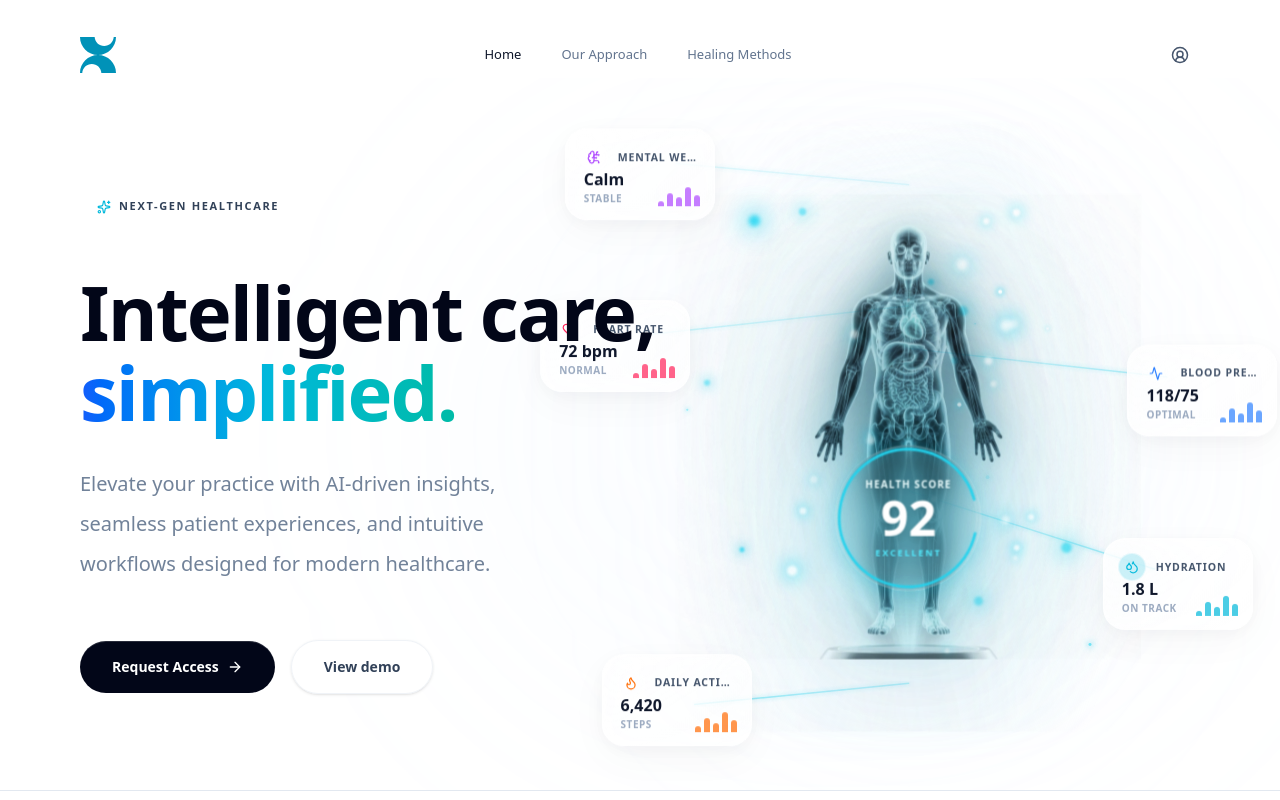
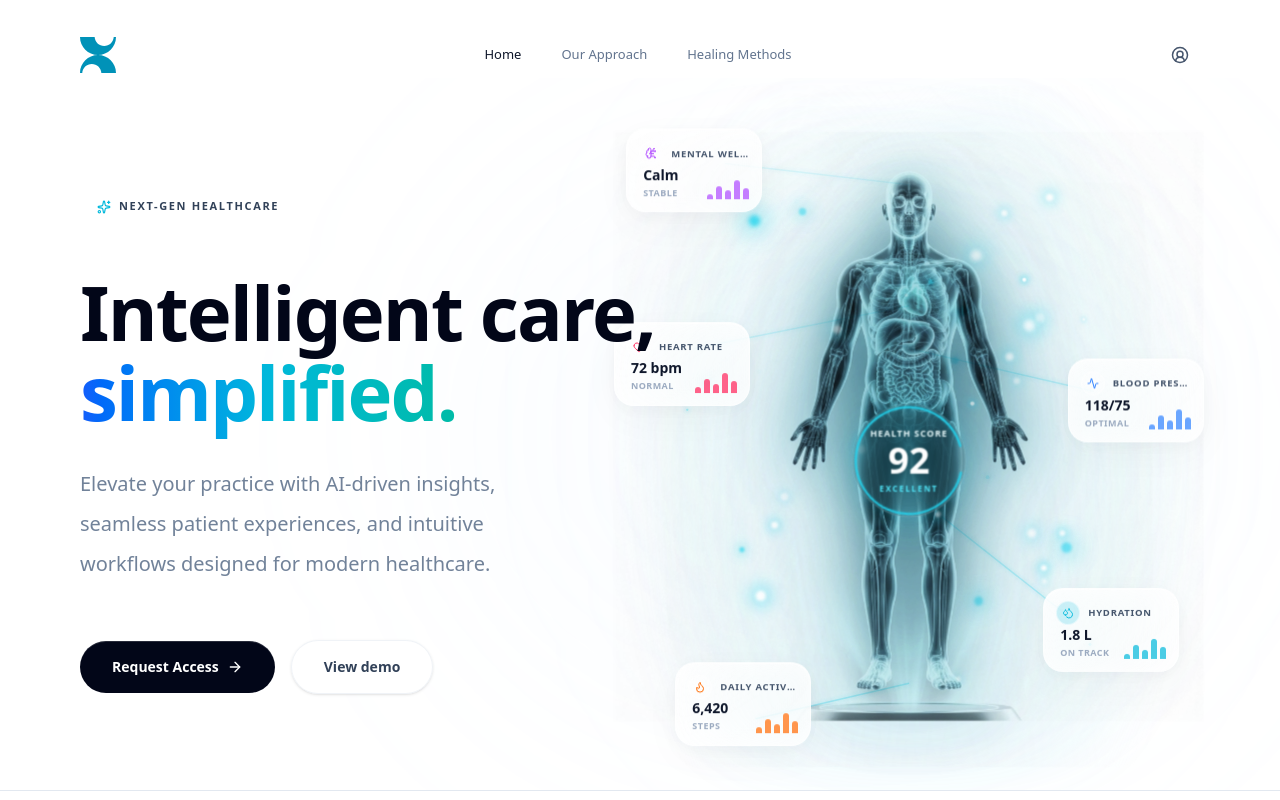
Before and after one commit to Aishwarya-Mukherjee/Ember, a Next.js app: page / in a window 1280 px wide. Shown: the top 800 px of the page. Built offline with nearby package versions, Linux system fonts and the light colour scheme.

Commit message:
Refine hero visualization hierarchy, scale up hologram, and pull cards into tight orbit

```diff
--- a/app/page.tsx
+++ b/app/page.tsx
@@ -295,11 +295,11 @@ export default function LandingPage() {
                 </filter>
               </defs>
               {[
-                { x1: "12%", y1: "12%", x2: "50%", y2: "15%", delay: 0 }, // Mental -> head
-                { x1: "8%", y1: "36%", x2: "50%", y2: "32%", delay: 0.3 }, // Heart Rate -> heart
-                { x1: "92%", y1: "42%", x2: "50%", y2: "38%", delay: 0.6 }, // Blood Pressure -> chest
-                { x1: "90%", y1: "69%", x2: "50%", y2: "58%", delay: 0.9 }, // Hydration -> abdomen
-                { x1: "15%", y1: "88%", x2: "50%", y2: "85%", delay: 1.2 }, // Activity -> legs
+                { x1: "20%", y1: "12%", x2: "50%", y2: "15%", delay: 0 }, // Mental -> head
+                { x1: "15%", y1: "38%", x2: "50%", y2: "32%", delay: 0.3 }, // Heart Rate -> heart
+                { x1: "80%", y1: "44%", x2: "50%", y2: "38%", delay: 0.6 }, // Blood Pressure -> chest
+                { x1: "75%", y1: "75%", x2: "50%", y2: "58%", delay: 0.9 }, // Hydration -> abdomen
+                { x1: "25%", y1: "90%", x2: "50%", y2: "85%", delay: 1.2 }, // Activity -> legs
               ].map((pos, i) => (
                 <motion.line
                   key={i}
@@ -324,11 +324,11 @@ export default function LandingPage() {
             {/* Floating Health Cards */}
             <div className="absolute inset-0 z-40 pointer-events-none hidden md:block">
               {[
-                { title: "Mental Wellness", Icon: BrainCircuit, value: "Calm", status: "Stable", color: "text-purple-500", bg: "bg-purple-500", style: { top: "8%", left: "-6%" }, delay: 0 },
-                { title: "Heart Rate", Icon: Heart, value: "72 bpm", status: "Normal", color: "text-rose-500", bg: "bg-rose-500", style: { top: "32%", left: "-10%" }, delay: 0.3 },
-                { title: "Blood Pressure", Icon: Activity, value: "118/75", status: "Optimal", color: "text-blue-500", bg: "bg-blue-500", style: { top: "38%", right: "-10%" }, delay: 0.6 },
-                { title: "Hydration", Icon: Droplets, value: "1.8 L", status: "On Track", color: "text-cyan-500", bg: "bg-cyan-500", style: { top: "65%", right: "-6%" }, delay: 0.9 },
-                { title: "Daily Activity", Icon: Flame, value: "6,420", status: "Steps", color: "text-orange-500", bg: "bg-orange-500", style: { bottom: "6%", left: "0%" }, delay: 1.2 },
+                { title: "Mental Wellness", Icon: BrainCircuit, value: "Calm", status: "Stable", color: "text-purple-500", bg: "bg-purple-500", style: { top: "8%", left: "4%" }, delay: 0 },
+                { title: "Heart Rate", Icon: Heart, value: "72 bpm", status: "Normal", color: "text-rose-500", bg: "bg-rose-500", style: { top: "35%", left: "2%" }, delay: 0.3 },
+                { title: "Blood Pressure", Icon: Activity, value: "118/75", status: "Optimal", color: "text-blue-500", bg: "bg-blue-500", style: { top: "40%", right: "2%" }, delay: 0.6 },
+                { title: "Hydration", Icon: Droplets, value: "1.8 L", status: "On Track", color: "text-cyan-500", bg: "bg-cyan-500", style: { top: "72%", right: "6%" }, delay: 0.9 },
+                { title: "Daily Activity", Icon: Flame, value: "6,420", status: "Steps", color: "text-orange-500", bg: "bg-orange-500", style: { bottom: "6%", left: "12%" }, delay: 1.2 },
               ].map((card, idx) => (
                 <motion.div
                   key={idx}
@@ -343,24 +343,24 @@ export default function LandingPage() {
                     scale: { duration: 0.5, delay: card.delay },
                     y: { repeat: Infinity, duration: 4, ease: "easeInOut", delay: card.delay }
                   }}
-                  className="absolute bg-white/80 backdrop-blur-[20px] border border-white/60 shadow-[0_4px_20px_rgba(15,23,42,0.04),0_12px_40px_rgba(15,23,42,0.03),inset_0_1px_1px_rgba(255,255,255,0.9),inset_0_0_20px_rgba(255,255,255,0.5)] rounded-[22px] p-3.5 w-[150px] h-[92px] flex flex-col justify-between pointer-events-auto group hover:-translate-y-1 hover:shadow-[0_8px_30px_rgba(15,23,42,0.06),0_16px_50px_rgba(15,23,42,0.04),inset_0_1px_1px_rgba(255,255,255,1),inset_0_0_20px_rgba(255,255,255,0.8)] transition-all duration-500 ease-out overflow-hidden"
+                  className="absolute bg-white/80 backdrop-blur-[20px] border border-white/60 shadow-[0_4px_20px_rgba(15,23,42,0.04),0_12px_40px_rgba(15,23,42,0.03),inset_0_1px_1px_rgba(255,255,255,0.9),inset_0_0_20px_rgba(255,255,255,0.5)] rounded-[20px] p-3 w-[136px] h-[84px] flex flex-col justify-between pointer-events-auto group hover:-translate-y-1 hover:shadow-[0_8px_30px_rgba(15,23,42,0.06),0_16px_50px_rgba(15,23,42,0.04),inset_0_1px_1px_rgba(255,255,255,1),inset_0_0_20px_rgba(255,255,255,0.8)] transition-all duration-500 ease-out overflow-hidden"
                   style={card.style}
                 >
                   {/* VisionOS Specular Highlight */}
                   <div className="absolute inset-0 bg-gradient-to-br from-white/60 via-white/10 to-transparent opacity-50 group-hover:opacity-100 transition-opacity duration-500 pointer-events-none" />
                   {/* Gentle Edge Reflection on Hover */}
-                  <div className="absolute inset-0 bg-gradient-to-t from-slate-100/0 to-slate-100/0 group-hover:from-slate-100/20 group-hover:to-transparent transition-colors duration-500 pointer-events-none rounded-[22px]" />
+                  <div className="absolute inset-0 bg-gradient-to-t from-slate-100/0 to-slate-100/0 group-hover:from-slate-100/20 group-hover:to-transparent transition-colors duration-500 pointer-events-none rounded-[20px]" />
 
-                  <div className="relative z-10 flex items-center gap-2.5">
-                    <div className={`w-7 h-7 rounded-full flex-shrink-0 ${card.bg}/20 flex items-center justify-center border border-white/50 backdrop-blur-md`}>
-                      <card.Icon className={`w-[14px] h-[14px] ${card.color}`} />
+                  <div className="relative z-10 flex items-center gap-2">
+                    <div className={`w-6 h-6 rounded-full flex-shrink-0 ${card.bg}/20 flex items-center justify-center border border-white/50 backdrop-blur-md`}>
+                      <card.Icon className={`w-3 h-3 ${card.color}`} />
                     </div>
-                    <span className="text-[10.5px] font-semibold text-slate-600 leading-tight uppercase tracking-[0.08em] truncate">{card.title}</span>
+                    <span className="text-[9.5px] font-semibold text-slate-600 leading-tight uppercase tracking-[0.08em] truncate">{card.title}</span>
                   </div>
                   <div className="relative z-10 flex items-end justify-between pl-1">
                     <div>
-                      <div className="text-[16px] font-bold text-slate-900 leading-none">{card.value}</div>
-                      <div className="text-[10px] font-semibold text-slate-400/90 mt-1 uppercase tracking-wider">{card.status}</div>
+                      <div className="text-[14px] font-bold text-slate-900 leading-none">{card.value}</div>
+                      <div className="text-[9px] font-semibold text-slate-400/90 mt-1 uppercase tracking-wider">{card.status}</div>
                     </div>
                     <MiniGraph bgClass={card.bg} />
                   </div>
@@ -399,11 +399,11 @@ export default function LandingPage() {
                animate={{ y: [0, -12, 0], scale: [1, 1.015, 1] }}
                transition={{ repeat: Infinity, duration: 4.5, ease: "easeInOut" }}
                style={{ x: parallaxHeroX, y: parallaxHeroY }}
-               className="relative z-30 w-[75%] h-[85%] flex items-center justify-center drop-shadow-[0_0_20px_rgba(34,211,238,0.15)]"
+               className="relative z-30 w-[95%] h-[95%] flex items-center justify-center drop-shadow-[0_0_30px_rgba(34,211,238,0.25)]"
             >
                {/* Radial Illumination Behind Hologram */}
                <div className="absolute inset-0 flex items-center justify-center pointer-events-none z-0">
-                 <div className="w-[80%] h-[90%] bg-blue-100/10 rounded-full blur-[100px]" />
+                 <div className="w-[80%] h-[90%] bg-blue-100/5 rounded-full blur-[100px]" />
                </div>
 
                {/* Volumetric God Rays */}
@@ -420,17 +420,17 @@ export default function LandingPage() {
                  />
                </div>
 
-               {/* Subtle Fog / Light Diffusion */}
+               {/* Soft Radial Glow / Chest Illumination */}
                <div className="absolute inset-0 z-10 pointer-events-none overflow-hidden opacity-30">
                  <motion.div
                    animate={{ x: [-20, 20, -20], y: [0, -20, 0] }}
                    transition={{ repeat: Infinity, duration: 12, ease: "easeInOut" }}
-                   className="absolute top-[30%] left-[20%] w-[60%] h-[40%] bg-blue-50/40 blur-[80px] rounded-full"
+                   className="absolute top-[20%] left-[10%] w-[80%] h-[60%] bg-blue-100/10 blur-[100px] rounded-full"
                  />
                  <motion.div
                    animate={{ x: [20, -20, 20], y: [0, 20, 0] }}
                    transition={{ repeat: Infinity, duration: 16, ease: "easeInOut", delay: 1 }}
-                   className="absolute top-[40%] right-[15%] w-[50%] h-[50%] bg-slate-50/40 blur-[90px] rounded-full"
+                   className="absolute top-[35%] right-[15%] w-[50%] h-[50%] bg-slate-50/30 blur-[90px] rounded-full"
                  />
                </div>
 
@@ -445,7 +445,7 @@ export default function LandingPage() {
                    src="/hologram_transparent.png"
                    alt="Glowing Holographic AI Health Assistant"
                    fill
-                   className="object-contain drop-shadow-[0_0_12px_rgba(34,211,238,0.15)]"
+                   className="object-contain drop-shadow-[0_0_24px_rgba(34,211,238,0.25)]"
                    priority
                  />
                </div>
@@ -483,13 +483,13 @@ export default function LandingPage() {
                  className="absolute top-[35%] left-[49%] w-8 h-8 sm:w-10 sm:h-10 bg-rose-400 rounded-full blur-[20px] mix-blend-screen z-10"
                />
 
-               {/* Center Health Score Widget (Abdomen) */}
-               <div className="absolute top-[65%] left-1/2 -translate-x-1/2 -translate-y-1/2 z-40 flex flex-col items-center justify-center">
+               {/* Center Health Score Widget (Solar Plexus) */}
+               <div className="absolute top-[55%] left-1/2 -translate-x-1/2 -translate-y-1/2 z-40 flex flex-col items-center justify-center">
                  {/* Subtle cyan bloom */}
-                 <div className="absolute inset-0 bg-cyan-400/20 blur-2xl rounded-full scale-125" />
+                 <div className="absolute inset-0 bg-cyan-400/10 blur-xl rounded-full scale-100" />
 
                  {/* Glass Circle */}
-                 <div className="relative w-28 h-28 sm:w-36 sm:h-36 bg-white/10 backdrop-blur-md rounded-full border border-white/30 flex flex-col items-center justify-center shadow-[0_8px_32px_rgba(6,182,212,0.2)]">
+                 <div className="relative w-24 h-24 sm:w-28 sm:h-28 bg-white/5 backdrop-blur-md rounded-full border border-white/20 flex flex-col items-center justify-center shadow-[0_8px_32px_rgba(6,182,212,0.1)]">
 
                    {/* Animated glowing ring */}
                    <motion.svg
@@ -500,34 +500,34 @@ export default function LandingPage() {
                      <circle
                        cx="50%" cy="50%" r="48%"
                        fill="none"
-                       stroke="rgba(255,255,255,0.15)"
+                       stroke="rgba(255,255,255,0.1)"
                        strokeWidth="1.5"
                      />
                      <motion.circle
                        cx="50%" cy="50%" r="48%"
                        fill="none"
                        stroke="#22d3ee"
-                       strokeWidth="2.5"
+                       strokeWidth="2"
                        strokeLinecap="round"
                        initial={{ pathLength: 0 }}
                        animate={{ pathLength: 0.92 }}
                        transition={{ duration: 1.5, ease: "easeOut", delay: 0.5 }}
-                       className="drop-shadow-[0_0_6px_rgba(34,211,238,0.5)]"
+                       className="drop-shadow-[0_0_4px_rgba(34,211,238,0.4)]"
                      />
                    </motion.svg>
 
                    {/* Soft pulse ring */}
                    <motion.div
-                     animate={{ scale: [1, 1.4], opacity: [0.4, 0] }}
+                     animate={{ scale: [1, 1.4], opacity: [0.3, 0] }}
                      transition={{ repeat: Infinity, duration: 1.5, repeatDelay: 2.5, ease: "easeOut" }}
-                     className="absolute inset-0 rounded-full border border-cyan-300/40"
+                     className="absolute inset-0 rounded-full border border-cyan-300/20"
                    />
 
-                   <span className="text-[9px] sm:text-[10px] font-semibold text-cyan-50 tracking-widest uppercase mb-0.5 drop-shadow-sm">Health Score</span>
-                   <div className="text-4xl sm:text-5xl font-black text-white leading-none drop-shadow-lg">
+                   <span className="text-[8px] sm:text-[9px] font-semibold text-cyan-50 tracking-widest uppercase mb-0.5 drop-shadow-sm">Health Score</span>
+                   <div className="text-3xl sm:text-4xl font-black text-white leading-none drop-shadow-lg">
                      <Counter value={92} />
                    </div>
-                   <span className="text-[8px] sm:text-[9px] font-bold text-cyan-300 mt-1 uppercase tracking-[0.2em]">Excellent</span>
+                   <span className="text-[7px] sm:text-[8px] font-bold text-cyan-300 mt-1 uppercase tracking-[0.2em]">Excellent</span>
                  </div>
                </div>
              </motion.div>
```
